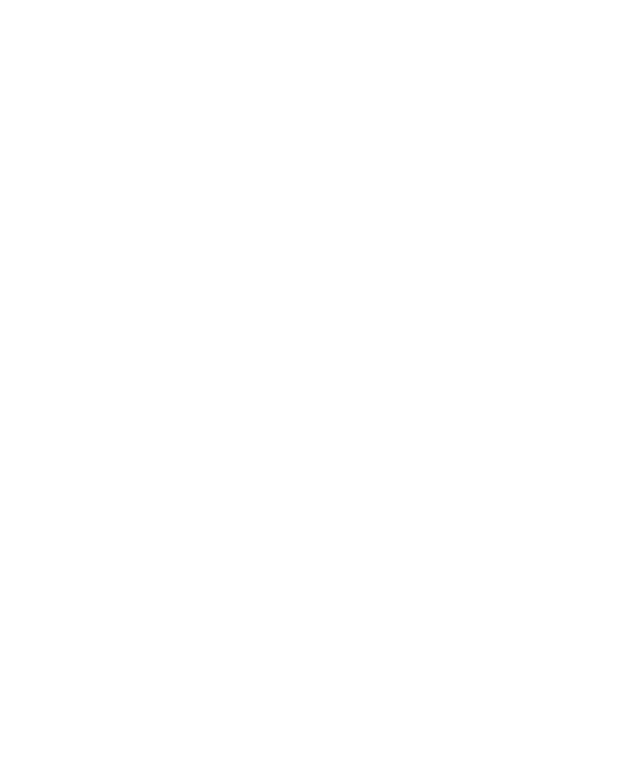
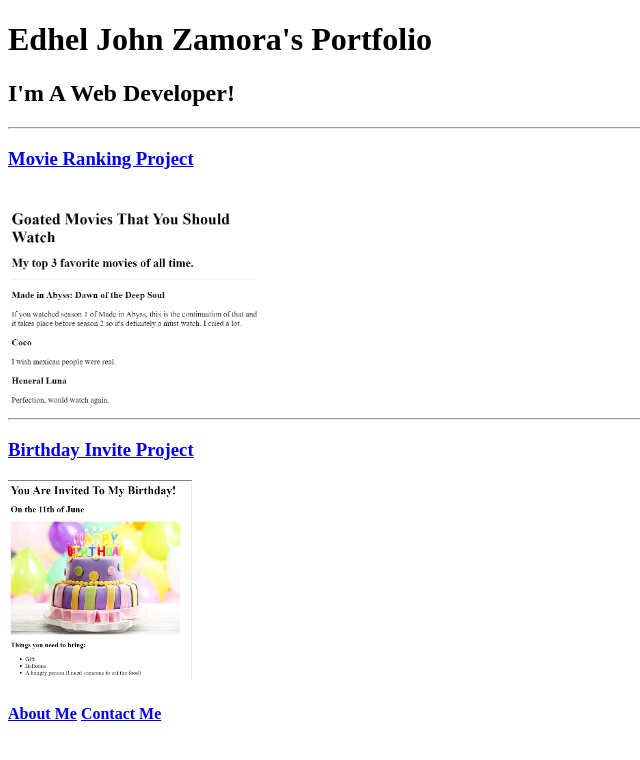
Before and after one commit to Akiharuse/HTML-Portfolio, a plain HTML site: page index.html in a window 1280 px wide. Shown: the whole page, without its empty margins (0-640 px from the left). Drawn offline with Linux system fonts and the light colour scheme.

Commit message:
Add files via upload

```diff
--- a/index.html
+++ b/index.html
@@ -1,4 +1,37 @@
 <!-- TODO 1: Create the HTML Boilerplate -->
+<!DOCTYPE html>
+<html lang="en">
+<head>
+    <meta charset="UTF-8">
+    <meta name="viewport" content="width=device-width, initial-scale=1.0">
+    <title>Document</title>
+</head>
+<body>
+    <h1>Edhel John Zamora's Portfolio</h1>
+    <h2>I'm A Web Developer!</h2>
+    <hr />
+
+    <h3>
+    <a href="./public/Movie-Ranking.html">Movie Ranking Project</a>
+    </h3>
+    <br />
+    <img src="./assets/images/Movie-Ranking.png" height="200">
+
+    <hr />
+
+    <h3>
+    <a href="./public/Birthday Invite.html">Birthday Invite Project</a>
+    </h3>
+    <img src="./assets/images/Birthday-Invite.PNG" height="200">
+
+    <br/>
+    <h4>
+    <a href="./public/about.html">About Me</a>
+    <a href="./public/contact.html">Contact Me</a>
+    </h4>
+
+</body>
+</html>
 
 <!-- TODO 2: Add Your previous projects' HTML into the public folder -->
 
```
